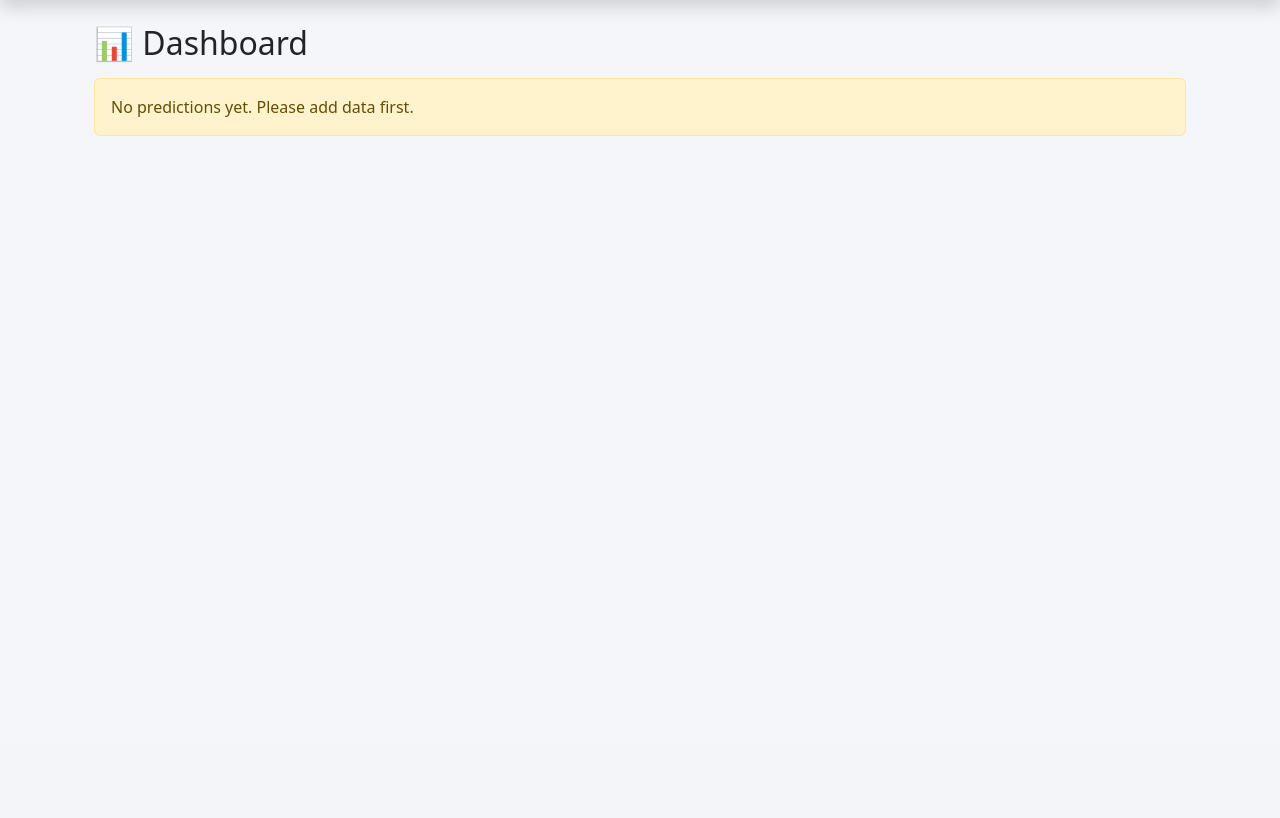
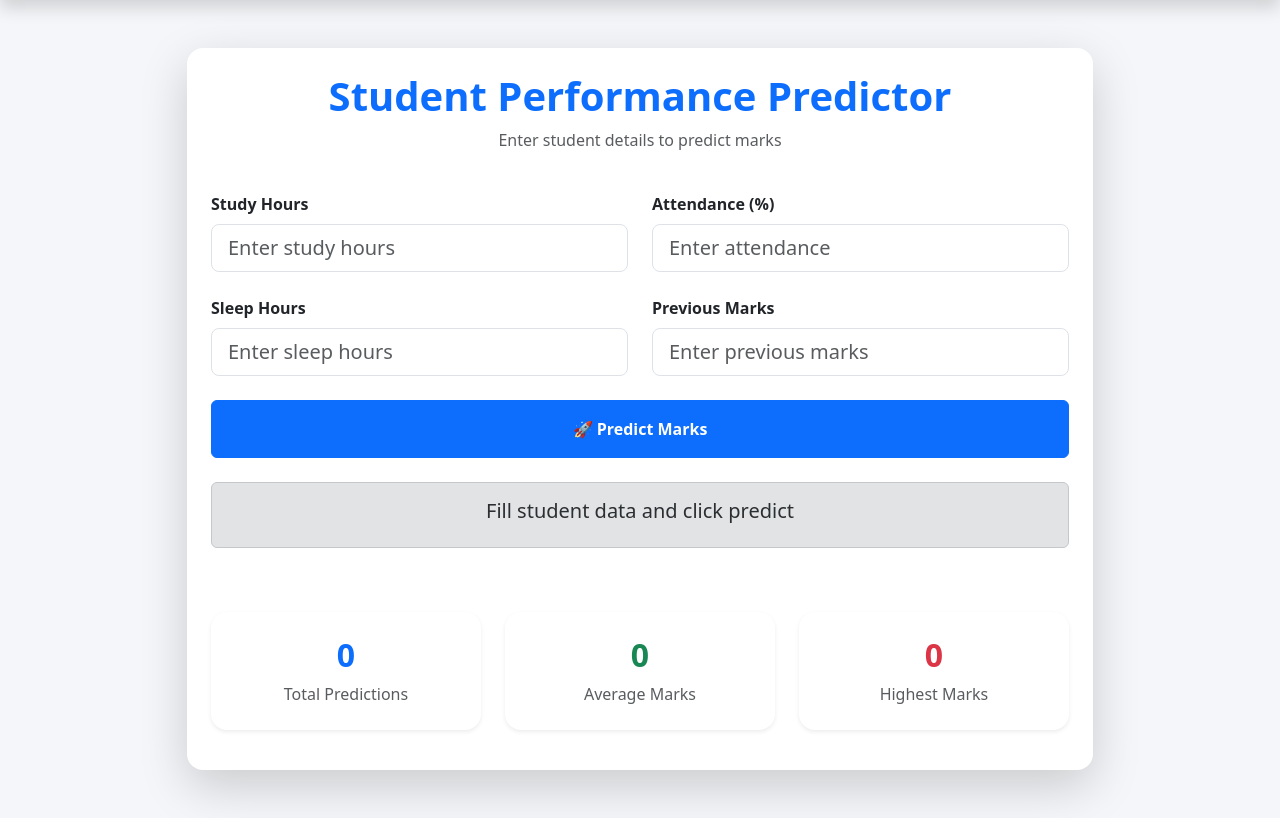
Before and after one commit to yashvasoya897-art/student-performance-ml, a Django app: page /dashboard/ in a window 1280 px wide. Shown: the part 56-874 px from the top of the page. Before the commit the page ends 192 px from the top, so only its background shows below. Run offline with Django 5.2, Linux system fonts and the light colour scheme; the visitor is signed in with stand-in values (Sample User, id 1); data that the repository does not hold is empty; parts of the project's set-up code (start-up, migrations or seed data) failed here and were passed over; some libraries are stand-ins or nearby versions.

Commit message:
Update dashboard.html

```diff
--- a/predictor/templates/dashboard.html
+++ b/predictor/templates/dashboard.html
@@ -2,50 +2,206 @@
 
 {% block content %}
 
-<div class="container mt-4">
+<div class="container mt-5 mb-5">
 
-    <h2 class="mb-3">📊 Dashboard</h2>
+    <div class="row justify-content-center">
 
-    {% if total == 0 %}
-        <div class="alert alert-warning">
-            No predictions yet. Please add data first.
-        </div>
-    {% else %}
+        <div class="col-lg-10">
 
-    <div class="row text-center">
+            <div class="card shadow-lg border-0 p-4 rounded-4">
 
-        <div class="col-md-3">
-            <div class="card p-3 shadow">
-                <h5>Total</h5>
-                <h3>{{ total }}</h3>
+                <div class="text-center mb-4">
+
+                    <h1 class="fw-bold text-primary">
+                        <i class="fa-solid fa-graduation-cap"></i>
+                        Student Performance Predictor
+                    </h1>
+
+                    <p class="text-muted">
+                        Enter student details to predict marks
+                    </p>
+
+                </div>
+
+                <!-- FORM -->
+
+                <form method="POST">
+
+                    {% csrf_token %}
+
+                    <div class="row">
+
+                        <div class="col-md-6 mb-4">
+
+                            <label class="form-label fw-bold">
+                                Study Hours
+                            </label>
+
+                            <input
+                                type="number"
+                                step="0.1"
+                                name="study_hours"
+                                class="form-control form-control-lg"
+                                placeholder="Enter study hours"
+                                required>
+
+                        </div>
+
+                        <div class="col-md-6 mb-4">
+
+                            <label class="form-label fw-bold">
+                                Attendance (%)
+                            </label>
+
+                            <input
+                                type="number"
+                                step="0.1"
+                                name="attendance"
+                                class="form-control form-control-lg"
+                                placeholder="Enter attendance"
+                                required>
+
+                        </div>
+
+                        <div class="col-md-6 mb-4">
+
+                            <label class="form-label fw-bold">
+                                Sleep Hours
+                            </label>
+
+                            <input
+                                type="number"
+                                step="0.1"
+                                name="sleep_hours"
+                                class="form-control form-control-lg"
+                                placeholder="Enter sleep hours"
+                                required>
+
+                        </div>
+
+                        <div class="col-md-6 mb-4">
+
+                            <label class="form-label fw-bold">
+                                Previous Marks
+                            </label>
+
+                            <input
+                                type="number"
+                                step="0.1"
+                                name="prev_marks"
+                                class="form-control form-control-lg"
+                                placeholder="Enter previous marks"
+                                required>
+
+                        </div>
+
+                    </div>
+
+                    <button type="submit" class="btn btn-primary w-100 py-3 fw-bold">
+                        🚀 Predict Marks
+                    </button>
+
+                </form>
+
+
+
+                <!-- RESULT SECTION -->
+
+                {% if result %}
+
+                    <div class="alert alert-success mt-4 text-center p-4">
+
+                        <h3 class="fw-bold">
+                            🎯 Predicted Marks:
+                            <span class="text-dark">{{ result }}</span>
+                        </h3>
+
+                        <hr>
+
+                        <h5>
+                            🤖 AI Feedback
+                        </h5>
+
+                        <p class="mt-3 fs-5">
+                            {{ feedback }}
+                        </p>
+
+                    </div>
+
+                {% else %}
+
+                    <div class="alert alert-secondary mt-4 text-center p-3">
+
+                        <h5>
+                            Fill student data and click predict
+                        </h5>
+
+                    </div>
+
+                {% endif %}
+
+
+
+                <!-- STATS SECTION -->
+
+                <div class="row mt-5 text-center">
+
+                    <div class="col-md-4 mb-3">
+
+                        <div class="card border-0 shadow-sm p-4 rounded-4">
+
+                            <h2 class="text-primary fw-bold">
+                                {{ total|default:"0" }}
+                            </h2>
+
+                            <p class="text-muted mb-0">
+                                Total Predictions
+                            </p>
+
+                        </div>
+
+                    </div>
+
+                    <div class="col-md-4 mb-3">
+
+                        <div class="card border-0 shadow-sm p-4 rounded-4">
+
+                            <h2 class="text-success fw-bold">
+                                {{ avg|default:"0" }}
+                            </h2>
+
+                            <p class="text-muted mb-0">
+                                Average Marks
+                            </p>
+
+                        </div>
+
+                    </div>
+
+                    <div class="col-md-4 mb-3">
+
+                        <div class="card border-0 shadow-sm p-4 rounded-4">
+
+                            <h2 class="text-danger fw-bold">
+                                {{ max|default:"0" }}
+                            </h2>
+
+                            <p class="text-muted mb-0">
+                                Highest Marks
+                            </p>
+
+                        </div>
+
+                    </div>
+
+                </div>
+
             </div>
-        </div>
 
-        <div class="col-md-3">
-            <div class="card p-3 shadow">
-                <h5>Average</h5>
-                <h3>{{ avg|floatformat:2 }}</h3>
-            </div>
-        </div>
-
-        <div class="col-md-3">
-            <div class="card p-3 shadow">
-                <h5>Max</h5>
-                <h3>{{ max }}</h3>
-            </div>
-        </div>
-
-        <div class="col-md-3">
-            <div class="card p-3 shadow">
-                <h5>Min</h5>
-                <h3>{{ min }}</h3>
-            </div>
         </div>
 
     </div>
 
-    {% endif %}
-
 </div>
 
 {% endblock %}
```
